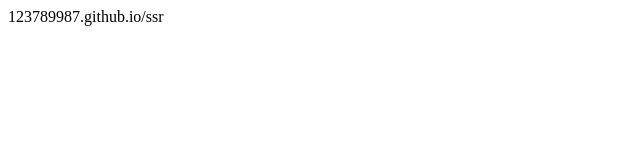
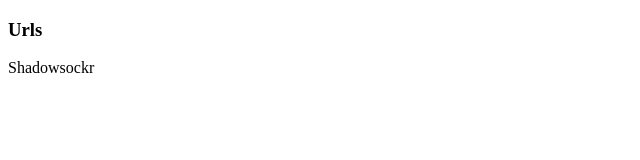
Before and after one commit to 123789987/123789987.github.io, a plain HTML site: page index.html in a window 1280 px wide. Shown: the whole page, without its empty margins (0-640 px from the left). Drawn offline with Linux system fonts and the light colour scheme.

Commit message:
Update index.html

```diff
--- a/index.html
+++ b/index.html
@@ -4,6 +4,7 @@
     <title>Urls</title>
   </head>
   <body>
-    <a>123789987.github.io/ssr</a>
+    <h3>Urls</h3>
+    <a url="https://123789987.gituhb.io/Shadowsocksr">Shadowsockr</a>
   </body>
 </html>
```
